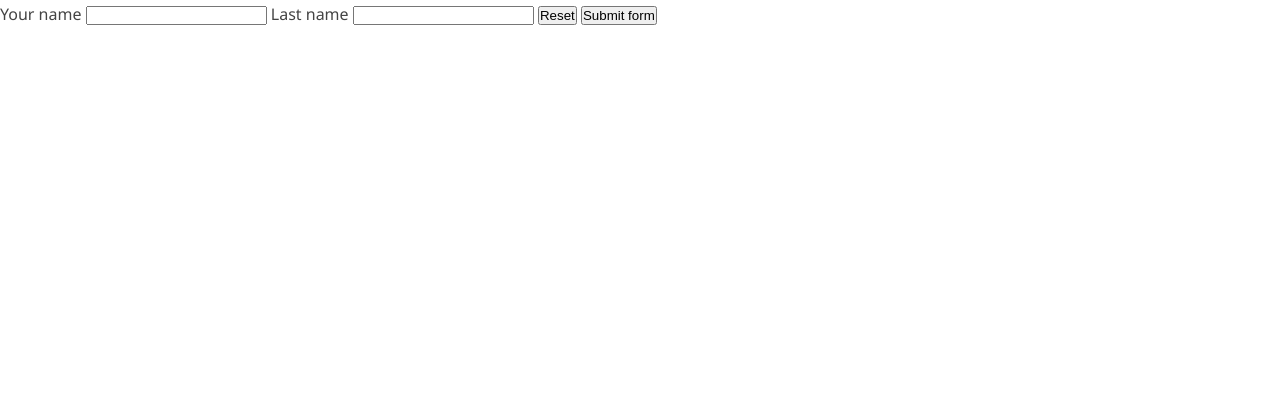
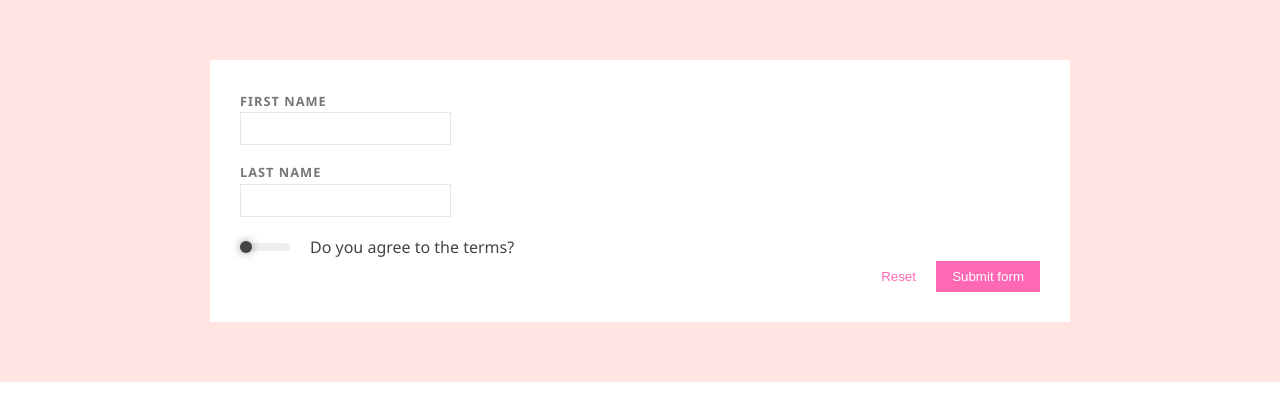
Before and after one commit to FBW44-2/uib-custom-form-inputs, a plain HTML site: page index.html in a window 1280 px wide. Drawn offline with Linux system fonts and the light colour scheme.

Commit message:
Add form with custom input

```diff
--- a/index.html
+++ b/index.html
@@ -13,24 +13,51 @@
 
 <body>
 
-    <!--
-        GET: send data as query params to the URL specified in the action attribute
-    -->
-    <form action="https://url-to-server.com" method="GET">
-        <label for="first-name">Your name</label>
-        <input type="text" id="first-name" name="first-name">
+    <section class="section-bg-pink">
+        <div class="content-container">
+            <!--
+                GET: send data as query params to the URL specified in the action attribute
+                method="GET" is the default
+            -->
+            <form action="https://url-to-server.com" class="signup-form">
+                <!-- 1. Linking the label and input via the for attribute and the id -->
+                <div class="form-input">
+                    <label for="first-name" class="form-input-label">
+                        First name
+                    </label>
+                    <input type="text" id="first-name" name="first-name" class="form-input-field">
+                </div>
 
-        <label>
-            Last name
-            <input type="text" name="last-name">
-        </label>
+                <!-- 2. Linking the label and input by wrapping the input in label -->
+                <label class="form-input">
+                    <span class="form-input-label">
+                        Last name
+                    </span>
+                    <input type="text" name="last-name" class="form-input-field">
+                </label>
 
-        <button type="reset">Reset</button>
-        <button>Submit form</button>
-    </form>
+                <!-- Custom checkbox -->
+                <label class="form-checkbox">
+                    <input type="checkbox" name="terms" class="form-checkbox-input" />
+
+                    <span class="form-checkbox-label">
+                        Do you agree to the terms?
+                    </span>
+                </label>
 
 
+                <div class="form-buttons-container">
+                    <button type="reset" class="form-button form-button-secondary">
+                        Reset
+                    </button>
 
+                    <button class="form-button">
+                        Submit form
+                    </button>
+                </div>
+            </form>
+        </div>
+    </section>
 </body>
 
 </html>
--- a/styles/main.css
+++ b/styles/main.css
@@ -0,0 +1,104 @@
+.signup-form {
+    background-color: white;
+    padding: 30px;
+}
+
+.form-input {
+    display: block;
+    margin-bottom: 16px;
+}
+
+.form-input-label {
+    display: block;
+    text-transform: uppercase;
+    color: #777;
+    font-size: 0.8rem;
+    font-weight: bold;
+    letter-spacing: 1px;
+}
+
+.form-input-field {
+    padding: 8px 16px;
+    border: 1px solid #e6e6e6;
+    border-radius: 0;
+}
+
+/*
+Element is focused,
+the user is currently in this field
+*/
+.form-input-field:focus {
+    background-color: #f3f3f3;
+    outline: 2px solid lightblue;
+    border: 1px solid #fff;
+}
+
+.form-buttons-container {
+    text-align: right;
+}
+
+button {
+    background: none;
+    border: none;
+}
+
+.form-button {
+    padding: 8px 16px;
+    background-color: hotpink;
+    color: white;
+}
+
+.form-button.form-button-secondary {
+    background-color: white;
+    color: hotpink;
+}
+
+/* Custom checkbox */
+[type="checkbox"],
+.form-checkbox-input {
+    position: absolute;
+    /* left: -999px; */
+    visibility: hidden;
+}
+
+.form-checkbox-label {
+    position: relative;
+    padding-left: 70px;
+}
+
+.form-checkbox-label::before,
+.form-checkbox-label::after {
+    position: absolute;
+    top: 7px;
+    left: 0;
+    display: block;
+    content: '';
+}
+
+.form-checkbox-label::before {
+    width: 50px;
+    height: 8px;
+    border-radius: 4px;
+    background-color: #eee;
+
+}
+
+.form-checkbox-label::after {
+    top: 5px;
+    width: 12px;
+    height: 12px;
+    border-radius: 50%;
+    background-color: #444;
+    box-shadow: 0 0 10px rgba(0, 0, 0, 0.4);
+}
+
+/* Selected state */
+.form-checkbox-input:checked + .form-checkbox-label::after {
+    left: 42px;
+    background-color: hotpink;
+    box-shadow: 0 0 10px rgba(255, 105, 180, 0.571);
+}
+
+.form-checkbox-input:checked + .form-checkbox-label::before {
+    background-color: mistyrose;
+}
```
Also changed, not shown: 1 other file.
